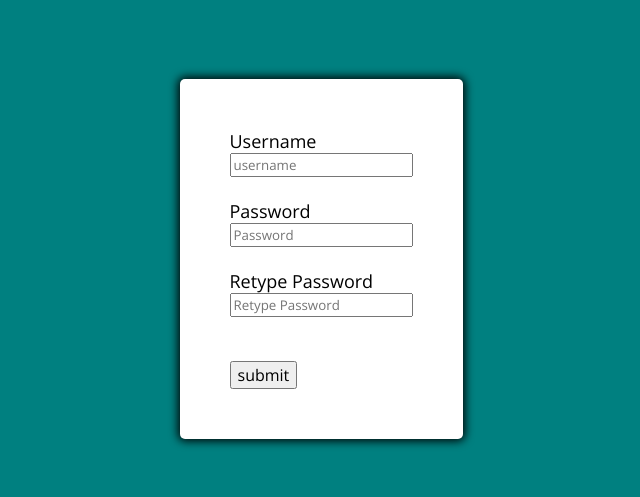
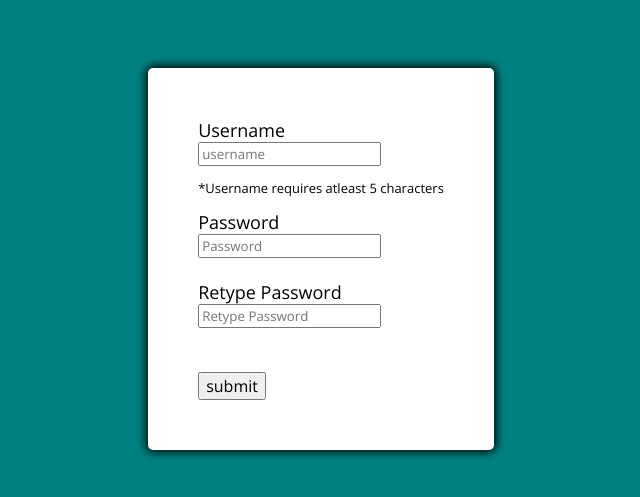
Before and after one commit to ricardoh19/Form-authentication, a plain HTML site: page index.html in a window 1280 px wide. Shown: the part 141-638 px from the top of the page, without its empty margins (319-959 px from the left). Drawn offline with nearby package versions, Linux system fonts and the light colour scheme.

Commit message:
Added note about username constraints

```diff
--- a/app.js
+++ b/app.js
@@ -1,6 +1,4 @@
 let submit = document.getElementById("submit")
-
-
 
 submit.addEventListener('click',(event)=>{
     let username_form =  document.getElementById("username").value;
@@ -10,15 +8,18 @@ submit.addEventListener('click',(event)=>{
     let feedback_password = document.getElementById("feedback_password");
 
 
+
     if (username_form.length >= 5){
         console.log("correct");
         feedback.textContent = "";
         feedback_password.textContent = "";
+
     }
     else if (username_form.length < 5){
         console.log("False");
         feedback.textContent = "Username too short. Atleast 5 characters.";
         feedback_password.textContent = "";
+
     }
     if (password_form.length != 0 && password_form == retype_password_form){
         console.log("Passwords match");
--- a/index.html
+++ b/index.html
@@ -12,7 +12,8 @@
     <div class="container">
         <form>
             <label for="username" class="label">Username</label><br>
-            <input type= "text" placeholder="username" name="username" id="username"><br><br>
+            <input type= "text" placeholder="username" name="username" id="username">
+            <p>*Username requires atleast 5 characters</p>
 
             <label for="password" class="label">Password</label><br>
             <input type="text" placeholder="Password" name="password" id="password"><br><br>
--- a/styles.css
+++ b/styles.css
@@ -32,3 +32,8 @@ body{
 #feedback, #feedback_password{
     color:red;
 }
+
+form p{
+    font-weight: 50;
+    font-size: 13px;
+}
```
